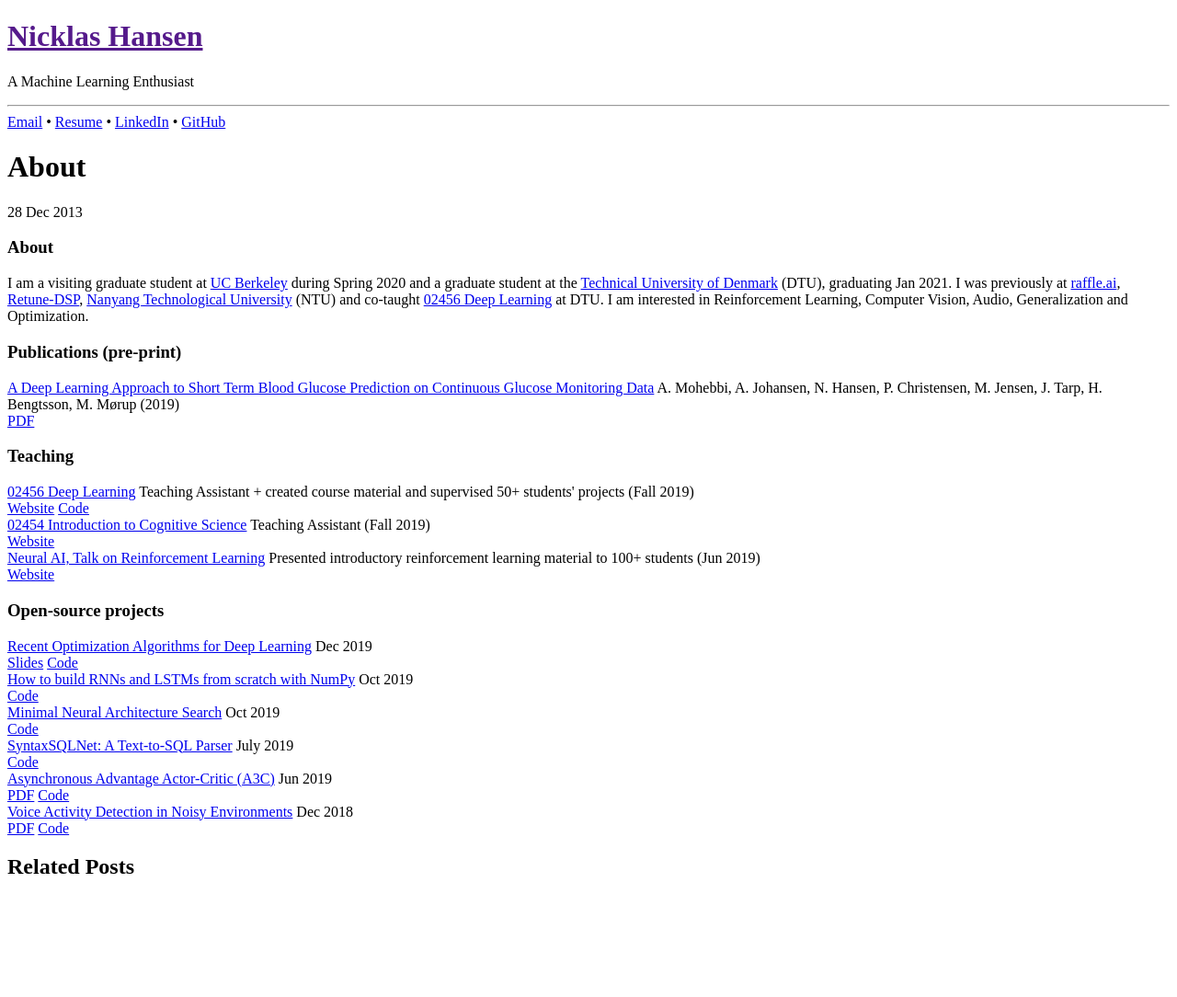
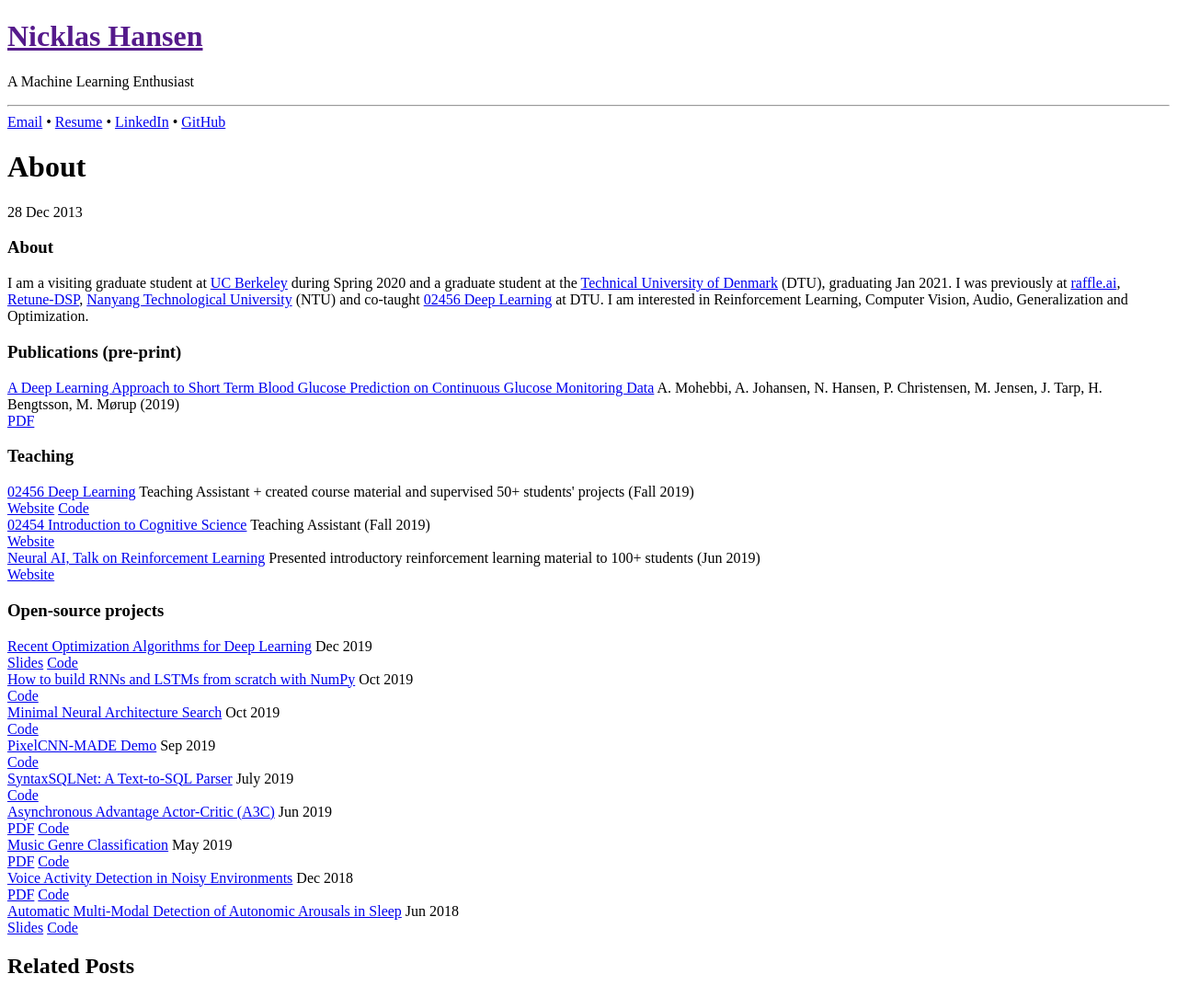
Before and after one commit to nicklashansen/nicklashansen.github.io, a Jekyll site: the page built from _posts/2013-12-28-about.md, in a window 1280 px wide. Shown: the whole page at 92% size. Built offline with Jekyll 4.4.1, drawn with Linux system fonts in a browser that asks for light colours; before the commit the page ends 976 px from its top, so only the background shows below that.

Commit message:
updated projects

```diff
--- a/_posts/2013-12-28-about.md
+++ b/_posts/2013-12-28-about.md
@@ -95,6 +95,16 @@ I am a visiting graduate student at [UC Berkeley](https://www.berkeley.edu/) dur
         </div>
     </div>
     <div class="nicklashansen-item">
+        <a class="nicklashansen-item-img" style="background-image: url(https://i.imgur.com/TbV4T1i.png)" href="https://github.com/nicklashansen/pixelcnn-made"></a>
+        <div class="nicklashansen-item-box">
+            <a class="nicklashansen-item-title" href="https://github.com/nicklashansen/pixelcnn-made">PixelCNN-MADE Demo</a>
+            <span class="nicklashansen-item-desc">Sep 2019</span>
+            <div class="nicklashansen-item-links">
+                <a class="nicklashansen-item-link nicklashansen-code" href="https://github.com/nicklashansen/pixelcnn-made">Code</a>
+            </div>
+        </div>
+    </div>
+    <div class="nicklashansen-item">
         <a class="nicklashansen-item-img" style="background-image: url(https://i.imgur.com/JRnnncj.png)" href="https://github.com/raffle-interns/SyntaxSQLNet"></a>
         <div class="nicklashansen-item-box">
             <a class="nicklashansen-item-title" href="https://github.com/raffle-interns/SyntaxSQLNet">SyntaxSQLNet: A Text-to-SQL Parser</a>
@@ -116,6 +126,17 @@ I am a visiting graduate student at [UC Berkeley](https://www.berkeley.edu/) dur
         </div>
     </div>
     <div class="nicklashansen-item">
+        <a class="nicklashansen-item-img" style="background-image: url(https://i.imgur.com/L5mk1Bp.png)" href="https://github.com/nicklashansen/music-genre-classification"></a>
+        <div class="nicklashansen-item-box">
+            <a class="nicklashansen-item-title" href="https://github.com/nicklashansen/music-genre-classification">Music Genre Classification</a>
+            <span class="nicklashansen-item-desc">May 2019</span>
+            <div class="nicklashansen-item-links">
+                <a class="nicklashansen-item-link nicklashansen-pdf" href="https://github.com/nicklashansen/music-genre-classification/blob/master/Report.pdf">PDF</a>
+                <a class="nicklashansen-item-link nicklashansen-code" href="https://github.com/nicklashansen/music-genre-classification">Code</a>
+            </div>
+        </div>
+    </div>
+    <div class="nicklashansen-item">
         <a class="nicklashansen-item-img" style="background-image: url(https://i.imgur.com/FlPshTH.png)" href="https://github.com/nicklashansen/voice-activity-detection"></a>
         <div class="nicklashansen-item-box">
             <a class="nicklashansen-item-title" href="https://github.com/nicklashansen/voice-activity-detection">Voice Activity Detection in Noisy Environments</a>
@@ -126,4 +147,15 @@ I am a visiting graduate student at [UC Berkeley](https://www.berkeley.edu/) dur
             </div>
         </div>
     </div>
+    <div class="nicklashansen-item">
+        <a class="nicklashansen-item-img" style="background-image: url(https://i.imgur.com/lu8tvQe.png)" href="https://github.com/nicklashansen/bachelor-thesis"></a>
+        <div class="nicklashansen-item-box">
+            <a class="nicklashansen-item-title" href="https://github.com/nicklashansen/bachelor-thesis">Automatic Multi-Modal Detection of Autonomic Arousals in Sleep</a>
+            <span class="nicklashansen-item-desc">Jun 2018</span>
+            <div class="nicklashansen-item-links">
+                <a class="nicklashansen-item-link nicklashansen-slides" href="https://github.com/nicklashansen/bachelor-thesis/blob/master/BachelorThesis_Slides.pdf">Slides</a>
+                <a class="nicklashansen-item-link nicklashansen-code" href="https://github.com/nicklashansen/bachelor-thesis">Code</a>
+            </div>
+        </div>
+    </div>
 </div>
```
